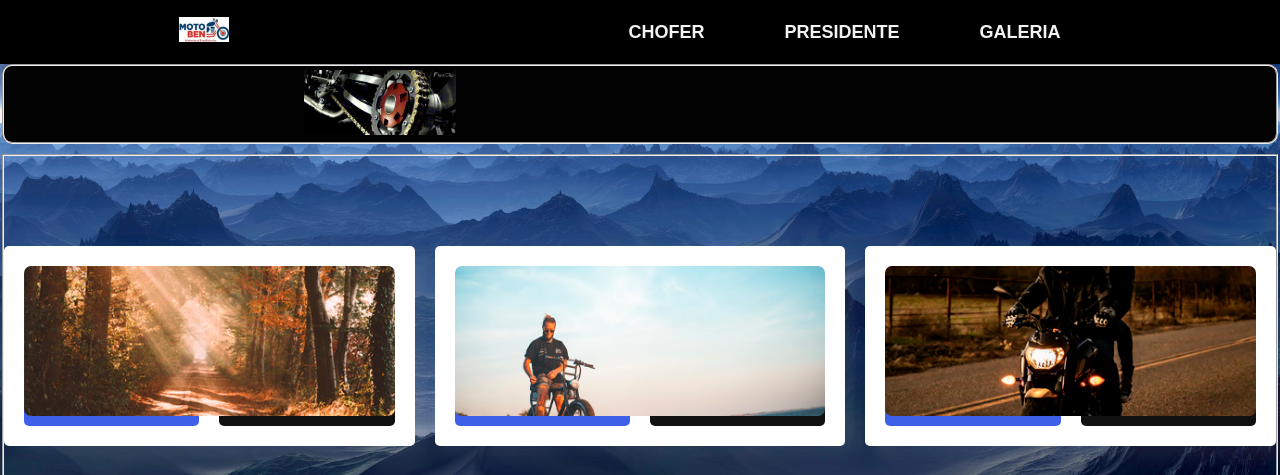
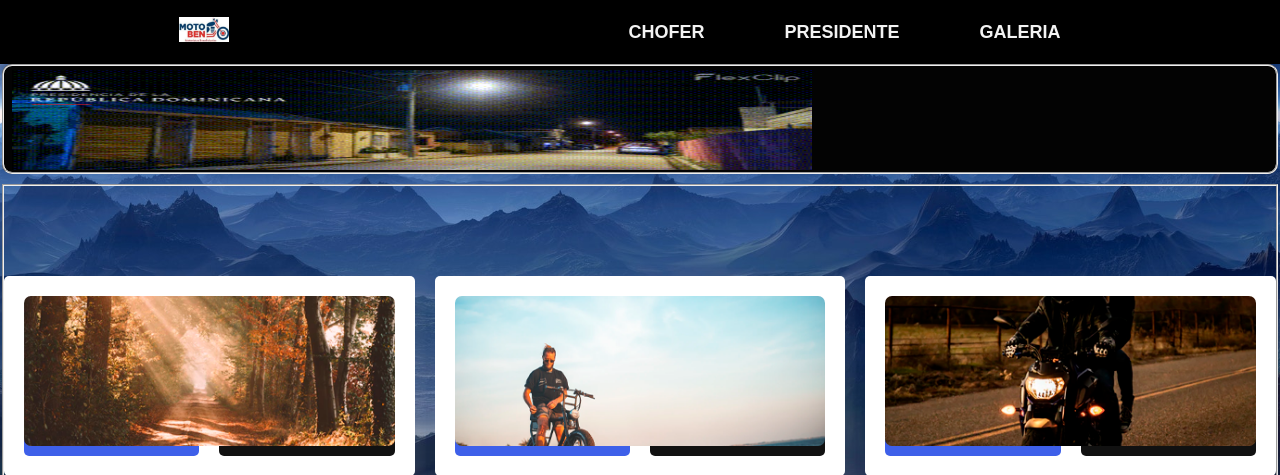
Before and after one commit to juancarotejeda/webmototaxis, a Flask app: page /contacto in a window 1280 px wide. Shown: the top 475 px of the page. Run offline with Flask 3, Linux system fonts and the light colour scheme.

Commit message:
mejor publicidad

```diff
--- a/funciones.py
+++ b/funciones.py
@@ -42,7 +42,7 @@ def info_cabecera(cur,parada):
 
 def lista_miembros(cur,parada):
     listas=[]
-    cur.execute(f"SELECT codigo,nombre,cedula,telefono,funcion  FROM {parada}")
+    cur.execute(f"SELECT id,nombre,cedula,telefono,funcion  FROM {parada}")
     miembros=cur.fetchall()
     for miembro in miembros:
         listas+=miembro
--- a/static/css/estilo.css
+++ b/static/css/estilo.css
@@ -89,14 +89,14 @@ nav{
 
 
 .publicidad_u{
-    height: 80px;
+    height:110px;
     width: auto;
     background: #030303;
     color: white;
     margin-bottom: 10px;
-    padding-left: 300px;
     border-radius: 10px;
     margin-bottom: 10px;
+    align-items: center;
         }
 
         .publicidad_d{
@@ -507,7 +507,7 @@ color: black;
 
         }
 
-/* DISPOSITIVOS MOVILES */
+/*=================== DISPOSITIVOS MOVILES======================== */
 
 @media (max-width:768px) {
 
@@ -569,9 +569,14 @@ color: black;
     margin-bottom: 10px;
   }
   .publicidad_u{
-    padding-left: 100px;
+
     min-width: 460px;
     }
+
+    .publicidad_u img{
+
+      min-width: 450px;
+      }
 
   .publicidad_d{
     padding-left: 100px;
@@ -687,3 +692,12 @@ color: black;
 .publicidad_entrada .card .botones .boton.secundario:hover {
   background: #ACABAB;
 }
+
+@media screen and (min-width:1200px){
+
+  .publicidad_u img{
+    min-width: 800px;
+    }
+
+
+}
--- a/templates/layout.html
+++ b/templates/layout.html
@@ -24,7 +24,7 @@
             </button>
         </nav>
         <fieldset class="publicidad_u">
-          <img src="/static/images/video_publicidad.gif" alt="publicidad de la Adm." width="auto" height="65">
+          <img src="/static/images/barrio_seguro-intran.gif" alt="publicidad de la Adm." width="auto" height="100">
         </fieldset>
     </header>
     <body>
--- a/templates/login.html
+++ b/templates/login.html
@@ -25,8 +25,8 @@
   <label for="parada">Parada</label>
   <select name="parada" id="parada">
         <optgroup label="Paradas">
+          <option selected ></option>
           {%for parada in paradas%}
-          <option selected ></option>
           <option >{{parada}}</option>
           {%endfor%}
         </optgroup>
```
Also changed, not shown: static/images/barrio_seguro-intran.gif (added).
